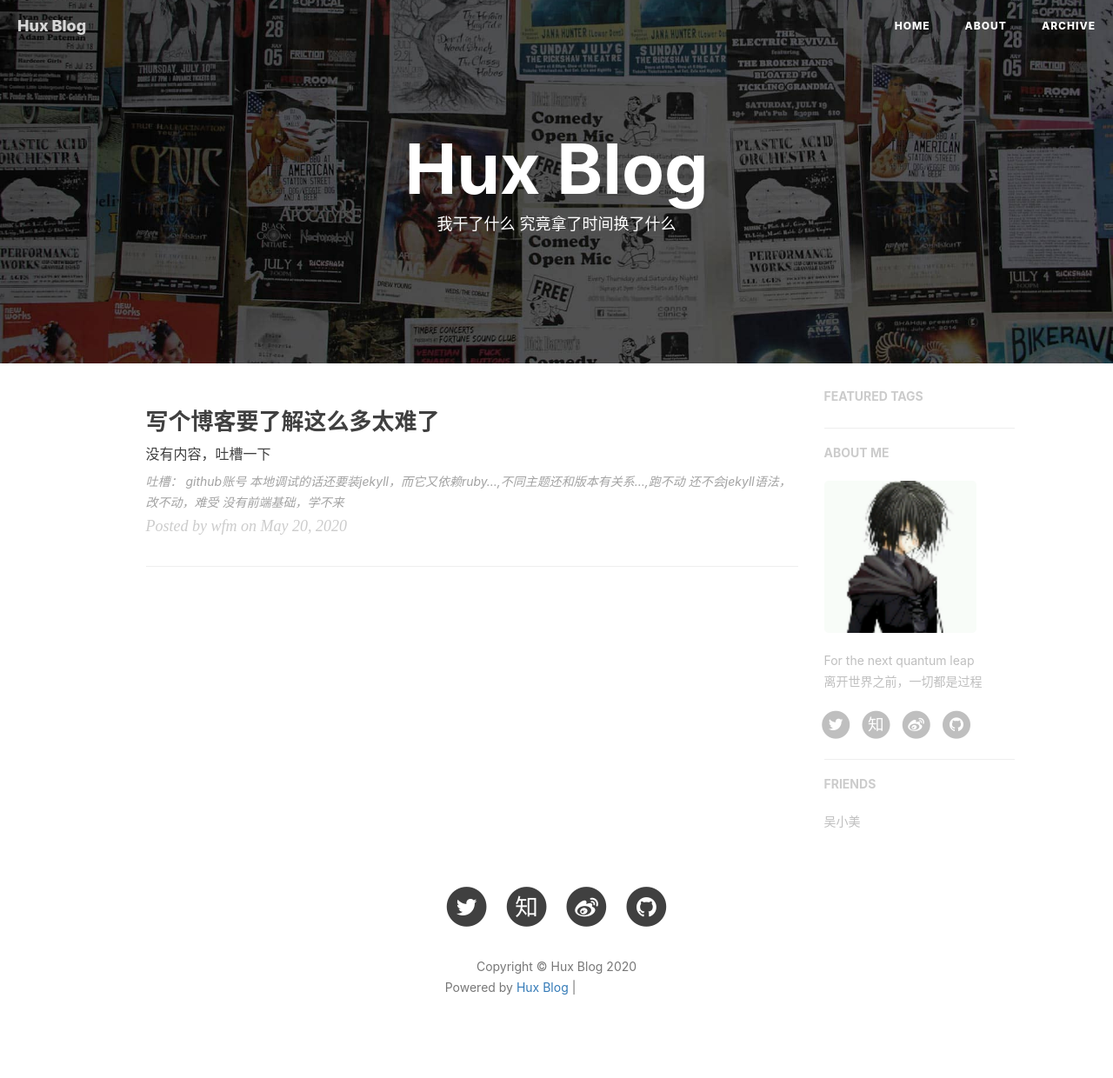
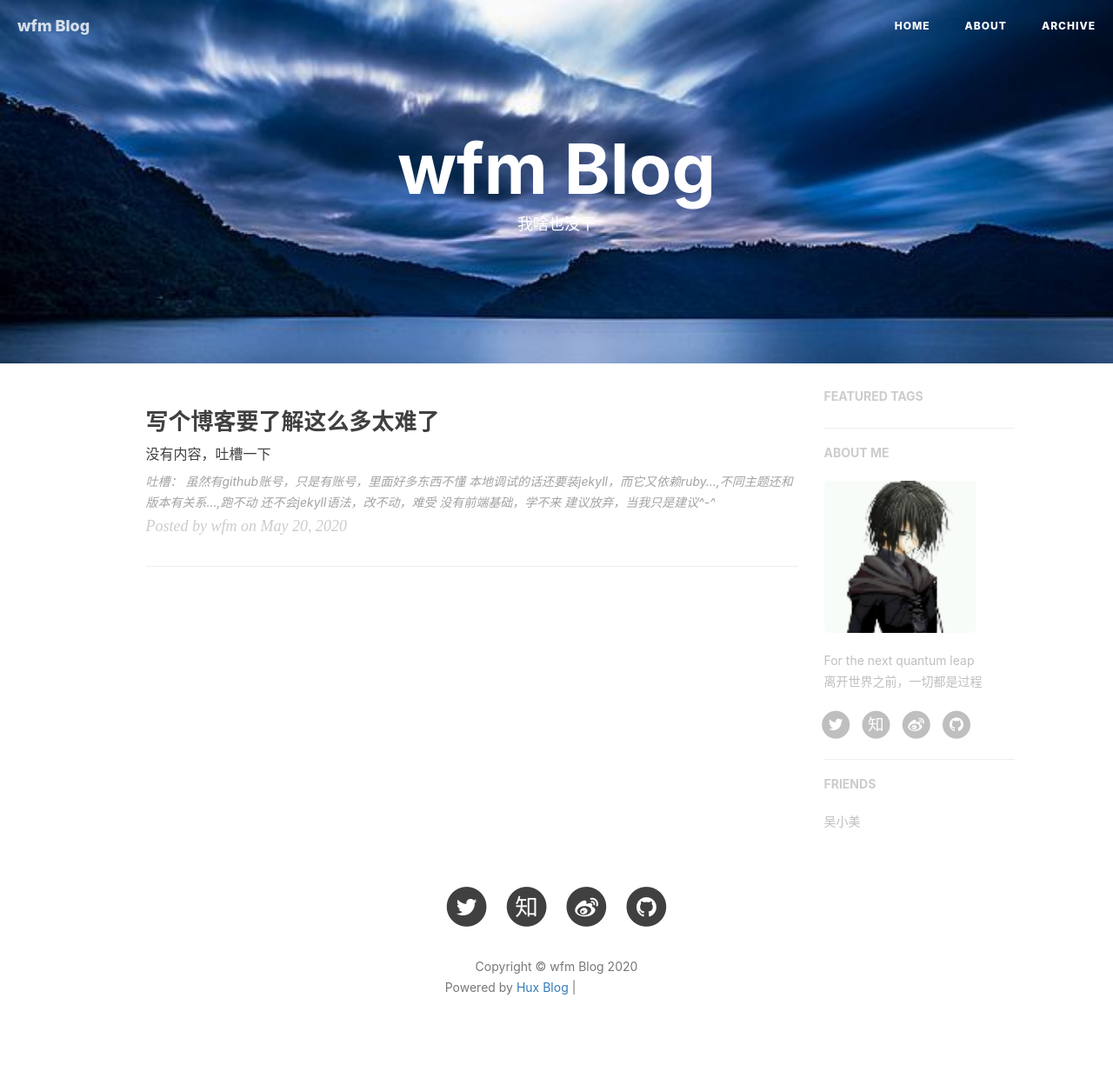
Before and after one commit to wfm19970/wfm19970.github.io, a Jekyll site: the page built from index.html, in a window 1280 px wide. Shown: the whole page at 87% size. Built offline with Jekyll 4.4.1, drawn with Linux system fonts in a browser that asks for light colours; nearby versions of some CDN libraries; the list of posts is cut into pages by our own code; comment, search, counter and statistics services are not loaded; grey boxes are pictures that could not be loaded.

```diff
--- a/_config.yml
+++ b/_config.yml
@@ -1,10 +1,10 @@
 # Site settings
-title: Hux Blog
-SEOTitle: 吴小民的博客 | Hux Blog
+title: wfm Blog
+SEOTitle: 吴小民的博客 | wfm Blog
 header-img: img/home-bg.jpg
-email: huxpro@gmail.com
-description: "关于程序与设计、黑客与画家 | 吴小民，Web & Mobile Lover，Software Engineer，UX Designer | 这里是 @Hux吴小民 的个人博客，与你一起发现更大的世界。"
-keyword: "吴小民, Hux吴小民, Hux, 鬼栈, huxpro, @huxpro, 吴小民的博客, Hux Blog, 博客, 个人网站, 互联网, Web, JavaScript, 前端, 设计"
+email: wfm19970@gmail.com
+description: "关于程序与设计、黑客与画家 | 吴小民，Web & Mobile Lover，Software Engineer，UX Designer | 这里是 @wfm吴小民 的个人博客，与你一起发现更大的世界。"
+keyword: "吴小民,  博客, 个人网站, 互联网, Web, JavaScript, 前端, 设计"
 url: "https://huangxuan.me"              # your host, for absolute URL
 baseurl: ""                             # for example, '/blog' if your blog hosted on 'host/blog'
 
@@ -13,11 +13,11 @@ future: true
 
 # SNS settings
 RSS: false
-weibo_username:     huxpro
-zhihu_username:     huxpro
-github_username:    huxpro
-twitter_username:   huxpro
-#facebook_username:  huxpro
+weibo_username:     wfmpro
+zhihu_username:     wfmpro
+github_username:    wfmpro
+twitter_username:   wfmpro
+#facebook_username:  wfmpro
 #linkedin_username:  firstname-lastname-idxxxx
 
 
@@ -59,7 +59,7 @@ kramdown:
 
 
 # Disqus settings
-disqus_username: hux
+disqus_username: wfm
 
 # Netease settings
 netease_comment: false
--- a/_posts/2020-05-20-first.markdown
+++ b/_posts/2020-05-20-first.markdown
@@ -9,7 +9,8 @@ tags:
 ---
 吐槽：
 
-- github账号
+- 虽然有github账号，只是有账号，里面好多东西不懂
 - 本地调试的话还要装jekyll，而它又依赖ruby...,不同主题还和版本有关系...,跑不动
 - 还不会jekyll语法，改不动，难受
 - 没有前端基础，学不来
+- 建议放弃，当我只是建议^-^
--- a/index.html
+++ b/index.html
@@ -1,6 +1,6 @@
 ---
 layout: page
-description: "我干了什么 究竟拿了时间换了什么"
+description: "我啥也没干"
 ---
 
 {% for post in paginator.posts %}
```
Also changed, not shown: img/home-bg.jpg.
